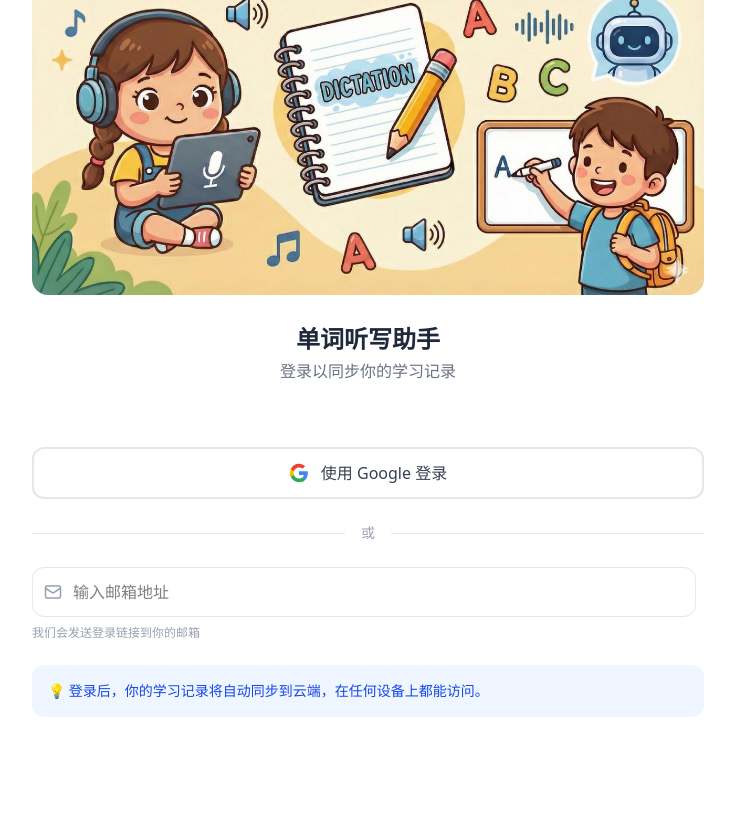
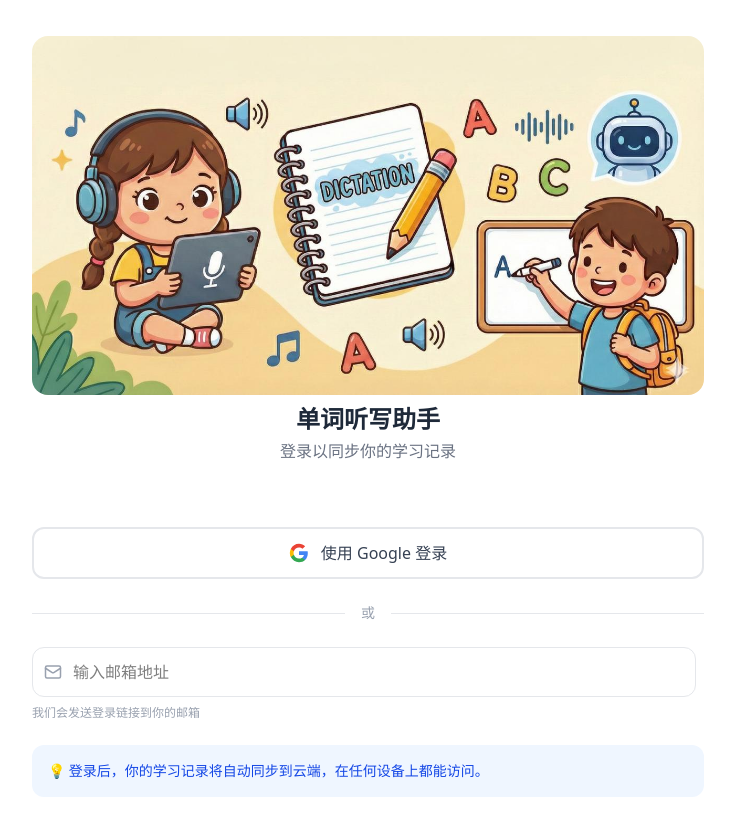
Before and after one commit to codebooody-debug/spelling-cards, a React (Vite) app: page /login in a window 1280 px wide. Shown: the whole page, without its empty margins (272-1007 px from the left). Built offline with nearby package versions, Linux system fonts and the light colour scheme; no server answers.

Commit message:
style: 移动端图片缩小宽度并下移 - 2026-02-24 18:55

```diff
--- a/src/pages/LoginPage.jsx
+++ b/src/pages/LoginPage.jsx
@@ -115,18 +115,17 @@ function LoginPage() {
   return (
     <div className="min-h-screen bg-white flex flex-col items-center justify-start px-4 pt-0 pb-8 sm:px-4 sm:py-4 safe-area-left safe-area-right no-horizontal-scroll overflow-y-auto">
       <div className="w-full max-w-sm sm:max-w-2xl mt-0">
-        {/* Logo - 移动端图片更上移 v6 修复居中 */}
+        {/* Logo - 移动端图片 v7 缩小宽度并下移 */}
         <div className="text-center mb-0 sm:mb-2 relative overflow-visible">
           <img
-            src="/login-banner.jpg?v=6"
+            src="/login-banner.jpg?v=7"
             alt="单词听写助手"
-            className="w-[120%] sm:w-[140%] mb-1 sm:mb-2 rounded-2xl relative block"
+            className="w-full sm:w-[140%] mb-1 sm:mb-2 rounded-2xl relative block"
             style={{
-              marginTop: '-60px',
+              marginTop: '20px',
               position: 'relative',
               left: '50%',
-              transform: 'translateX(-50%)',
-              top: '-20px'
+              transform: 'translateX(-50%)'
             }}
           />
           <h1 className="text-xl sm:text-2xl font-bold text-gray-800">单词听写助手</h1>
```
